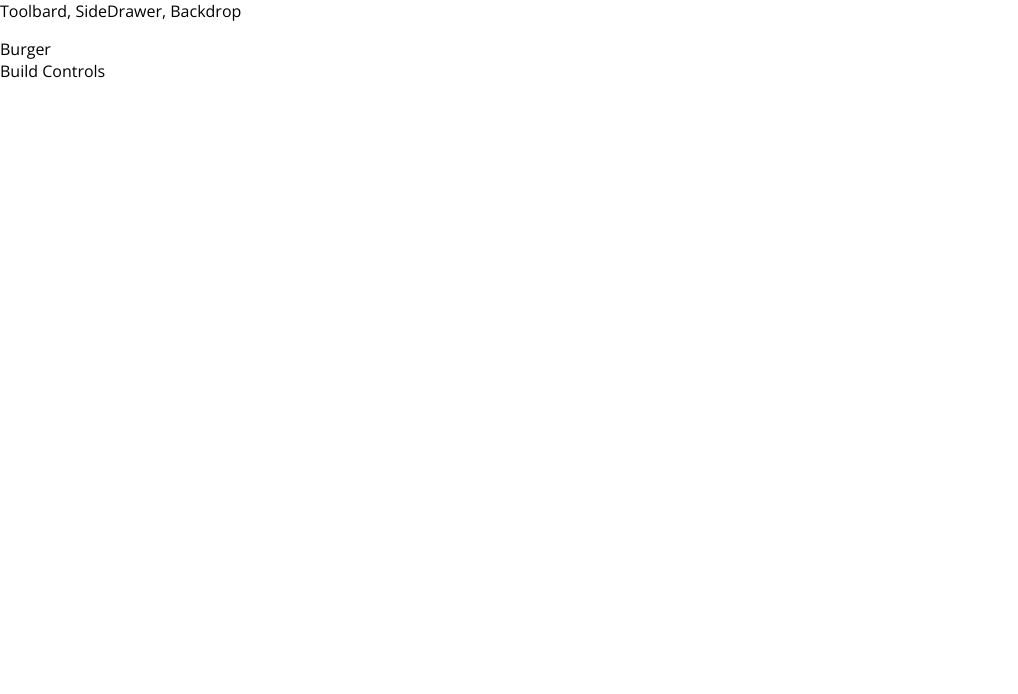
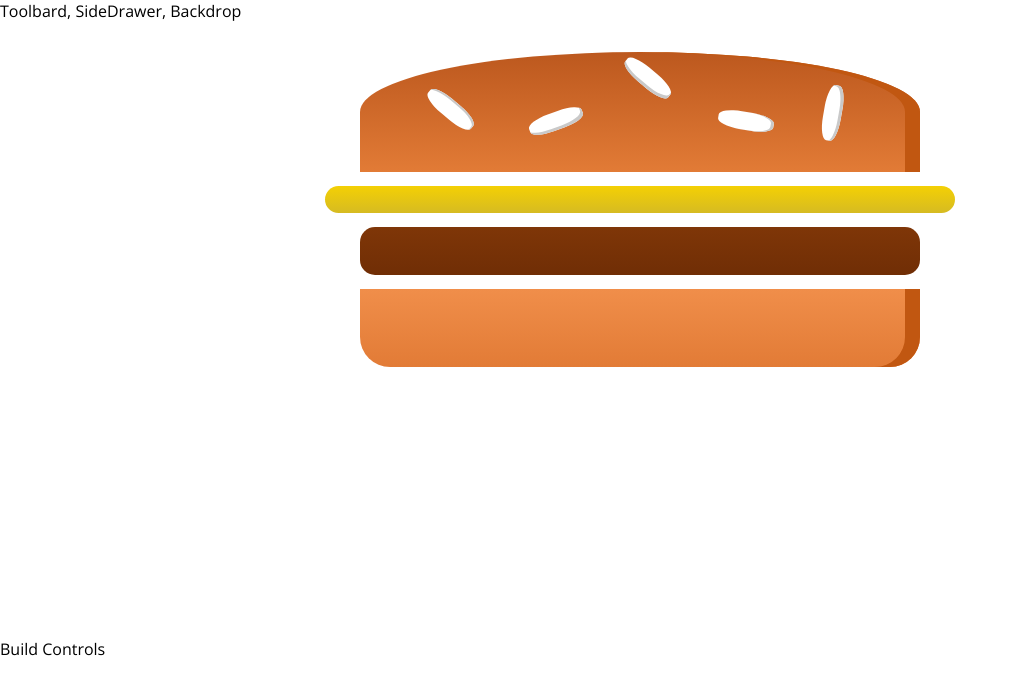
Before and after one commit to hoancmg/burger-builder, a React (Create React App) app: page / in a window 1280 px wide. Shown: the top 694 px of the page, without its empty margins (0-1018 px from the left). Built offline with nearby package versions, Linux system fonts and the light colour scheme.

Commit message:
update Ingredient

```diff
--- a/package.json
+++ b/package.json
@@ -6,6 +6,7 @@
     "@testing-library/jest-dom": "^4.2.4",
     "@testing-library/react": "^9.3.2",
     "@testing-library/user-event": "^7.1.2",
+    "prop-types": "^15.7.2",
     "react": "^16.13.1",
     "react-dom": "^16.13.1",
     "react-scripts": "3.4.3"
--- /dev/null
+++ b/src/components/Burger/Burger.js
@@ -0,0 +1,16 @@
+import React from 'react';
+import classes from './Burger.module.css'
+import BurgerIngredient from './BurgerIngredient/BurgerIngredient'
+
+const burger = (props) => {
+    return (
+        <div className={classes.Burger}>
+            <BurgerIngredient type="bread-top" />
+            <BurgerIngredient type="cheese" />
+            <BurgerIngredient type="meat" />
+            <BurgerIngredient type="bread-bottom" />
+        </div>
+    );
+};
+
+export default burger;
--- /dev/null
+++ b/src/components/Burger/Burger.module.css
@@ -0,0 +1,30 @@
+.Burger {
+    width: 100%;
+    margin: auto;
+    height: 250px;
+    overflow: scroll;
+    text-align: center;
+    font-weight: bold;
+    font-size: 1.2rem;
+}
+
+@media (min-width: 500px) and (min-height: 400px) {
+    .Burger {
+        width: 350px;
+        height: 300px;
+    }
+}
+
+@media (min-width: 500px) and (min-height: 401px) {
+    .Burger {
+        width: 450px;
+        height: 400px;
+    }
+}
+
+@media (min-width: 1000px) and (min-height: 700px) {
+    .Burger {
+        width: 700px;
+        height: 600px;
+    }
+}
--- /dev/null
+++ b/src/components/Burger/BurgerIngredient/BurgerIngredient.js
@@ -0,0 +1,46 @@
+import React, { Component } from 'react';
+import classes from './BurgerIngredient.module.css';
+import PropTypes from 'prop-types';
+
+class BurgerIngredient extends Component {
+
+    render() {
+        let ingredient = null;
+
+        switch (this.props.type) {
+            case 'bread-bottom':
+                ingredient = <div className={classes.BreadBottom}></div>;
+                break;
+            case 'bread-top':
+                ingredient = (
+                    <div className={classes.BreadTop}>
+                        <div className={classes.Seeds1}></div>
+                        <div className={classes.Seeds2}></div>
+                    </div>
+                );
+                break;
+            case 'meat':
+                ingredient = <div className={classes.Meat}></div>;
+                break;
+            case 'cheese':
+                ingredient = <div className={classes.Cheese}></div>;
+                break;
+            case 'bacon':
+                ingredient = <div className={classes.Bacon}></div>;
+                break;
+            case 'salad':
+                ingredient = <div className={classes.Salad}></div>;
+                break;
+            default:
+                ingredient = null;
+                break;
+        }
+        return ingredient;
+    }
+}
+
+BurgerIngredient.propTypes = {
+    type: PropTypes.string.isRequired
+}
+
+export default BurgerIngredient;
--- /dev/null
+++ b/src/components/Burger/BurgerIngredient/BurgerIngredient.module.css
@@ -0,0 +1,113 @@
+.BreadBottom {
+    height: 13%;
+    width: 80%;
+    background: linear-gradient(#F08E4A, #e27b36);
+    border-radius: 0 0 30px 30px;
+    box-shadow: inset -15px 0 #c15711;
+    margin: 2% auto;
+}
+
+.BreadTop {
+    height: 20%;
+    width: 80%;
+    background: linear-gradient(#bc581e, #e27b36);
+    border-radius: 50% 50% 0 0;
+    box-shadow: inset -15px 0 #c15711;
+    margin: 2% auto;
+    position: relative;
+}
+
+.Seeds1 {
+    width: 10%;
+    height: 15%;
+    position: absolute;
+    background-color: white;
+    left: 30%;
+    top: 50%;
+    border-radius: 40%;
+    transform: rotate(-20deg);
+    box-shadow: inset -2px -3px #c9c9c9;
+}
+
+.Seeds1:after {
+    content: "";
+    width: 100%;
+    height: 100%;
+    position: absolute;
+    background-color: white;
+    left: -170%;
+    top: -260%;
+    border-radius: 40%;
+    transform: rotate(60deg);
+    box-shadow: inset -1px 2px #c9c9c9;
+  }
+
+.Seeds1:before {
+    content: "";
+    width: 100%;
+    height: 100%;
+    position: absolute;
+    background-color: white;
+    left: 180%;
+    top: -50%;
+    border-radius: 40%;
+    transform: rotate(60deg);
+    box-shadow: inset -1px -3px #c9c9c9;
+  }
+
+  .Seeds2 {
+    width: 10%;
+    height: 15%;
+    position: absolute;
+    background-color: white;
+    left: 64%;
+    top: 50%;
+    border-radius: 40%;
+    transform: rotate(10deg);
+    box-shadow: inset -3px 0 #c9c9c9;
+  }
+
+  .Seeds2:before {
+    content: "";
+    width: 100%;
+    height: 100%;
+    position: absolute;
+    background-color: white;
+    left: 150%;
+    top: -130%;
+    border-radius: 40%;
+    transform: rotate(90deg);
+    box-shadow: inset 1px 3px #c9c9c9;
+  }
+
+
+.Meat {
+    width: 80%;
+    height: 8%;
+    background: linear-gradient(#7f3608, #702e05);
+    margin: 2% auto;
+    border-radius: 15px;
+}
+
+.Cheese {
+    width: 90%;
+    height: 4.5%;
+    margin: 2% auto;
+    background: linear-gradient(#f4d004, #d6bb22);
+    border-radius: 20px;
+}
+
+.Salad {
+    width: 85%;
+    height: 7%;
+    margin: 2% auto;
+    background: linear-gradient(#228c1d, #91ce50);
+    border-radius: 20px;
+}
+
+.Bacon {
+    width: 80%;
+    height: 3%;
+    background: linear-gradient(#bf3813, #c45e38);
+    margin: 2% auto;
+}
--- a/src/containers/BurgerBuilder/BurgerBuilder.js
+++ b/src/containers/BurgerBuilder/BurgerBuilder.js
@@ -1,11 +1,12 @@
 import React, { Component } from 'react';
 import Aux from '../../hoc/Auxx'
+import Burger from '../../components/Burger/Burger'
 
 class BurgerBuilder extends Component {
     render () {
         return (
             <Aux>
-                <div>Burger</div>
+                <Burger />
                 <div>Build Controls</div>
             </Aux>
         );
```
Also changed, not shown: 1 other file (tests, documents, lock files or other folders).
